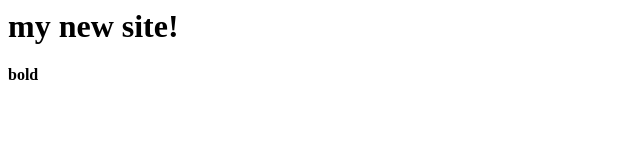
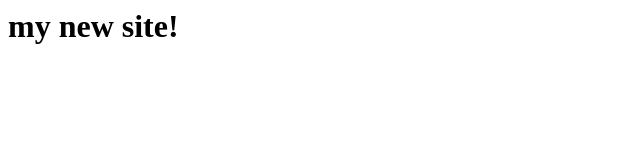
Before and after one commit to estheryjkang/hello-world, a plain HTML site: page index.html in a window 1280 px wide. Shown: the full height of the page, 0-640 px from the left. Drawn offline with Linux system fonts and the light colour scheme.

Commit message:
Update index.html

```diff
--- a/index.html
+++ b/index.html
@@ -1,2 +1 @@
 <h1>my new site!</h1>
-<b>bold</b>
```
